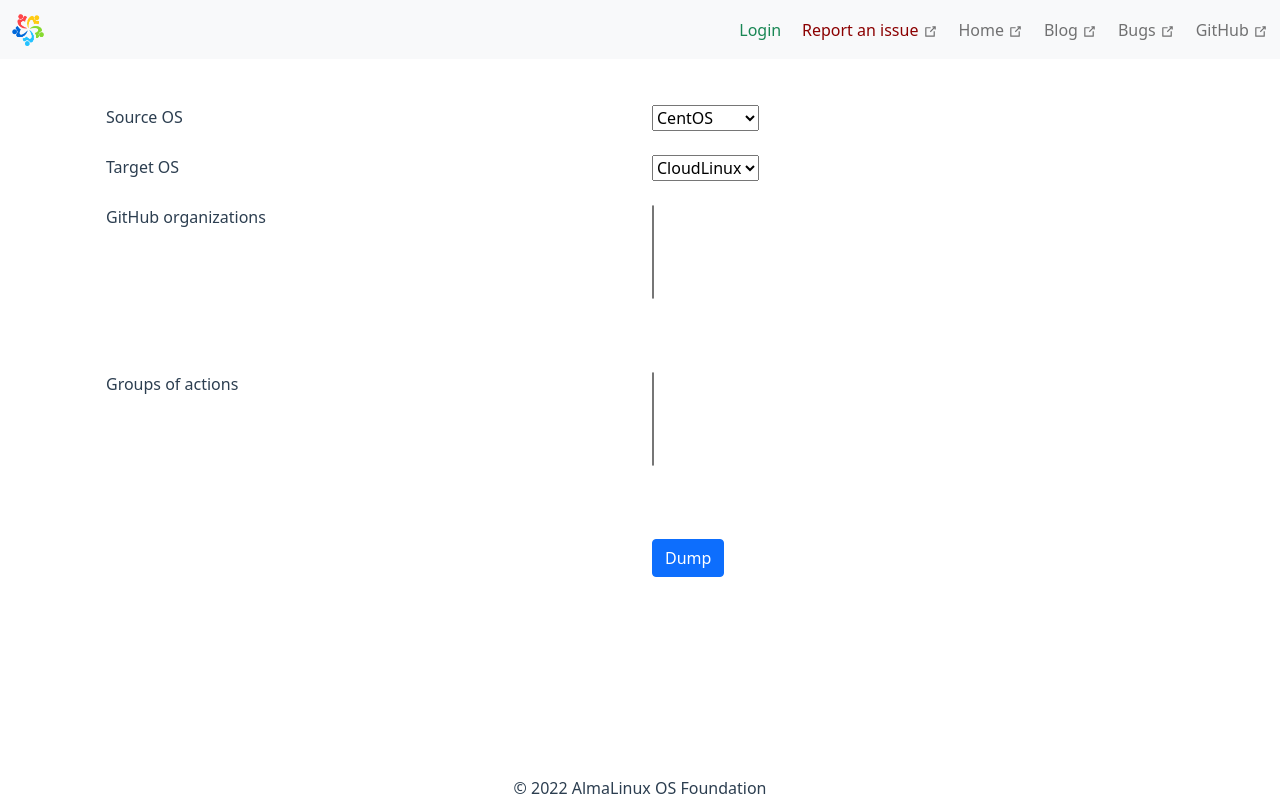
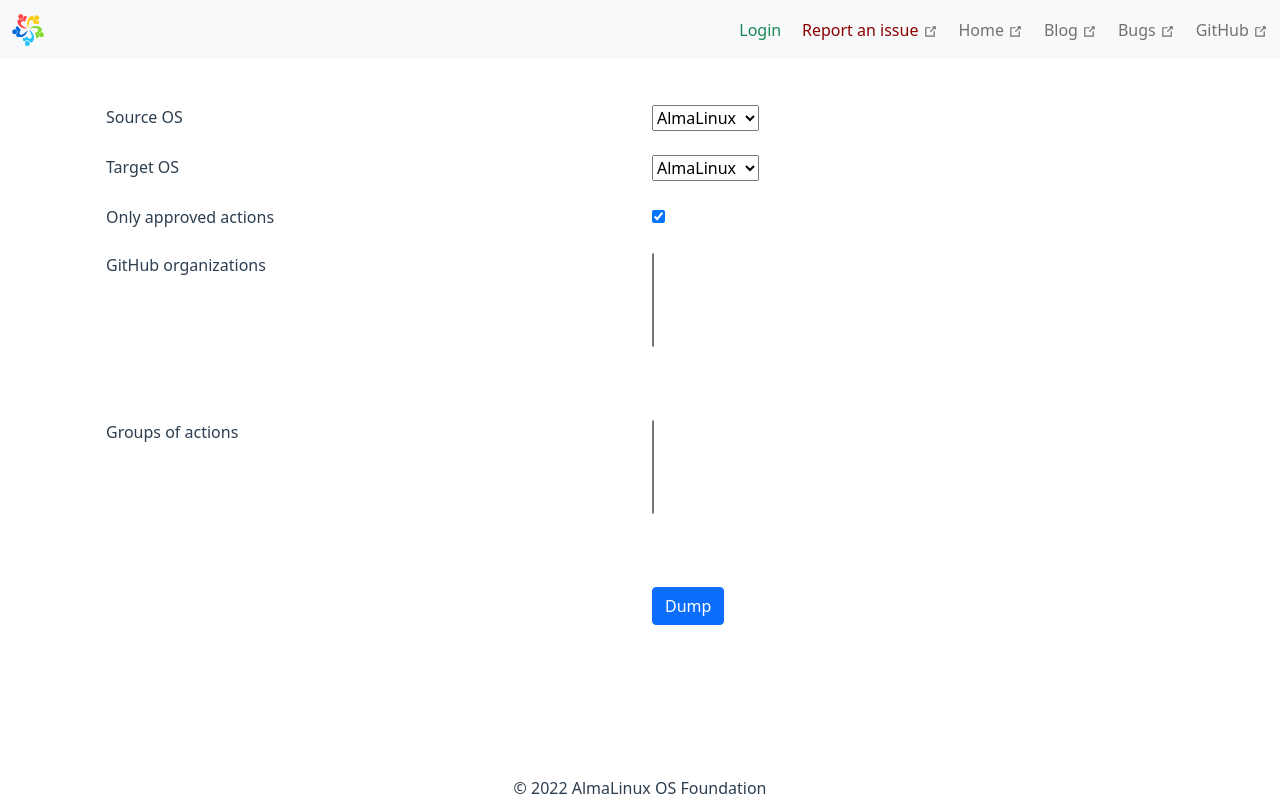
Before and after one commit to AlmaLinux/pes, a Flask app: template src/backend/templates/dump.html in a window 1280 px wide. Run offline with Flask 2, Linux system fonts and the light colour scheme; the template is opened without the code that fills it: values that come from a table or form of the project are taken from there, others are empty; parts of the project's set-up code (start-up, migrations or seed data) failed here and were passed over; some libraries are stand-ins or nearby versions.

Commit message:
- It's added abilities:   - Bulk upload to a specific organization   - Dump non-approved actions

```diff
--- a/src/backend/api/handlers.py
+++ b/src/backend/api/handlers.py
@@ -27,6 +27,7 @@
 from common.forms import (
     AddAction,
     AddGroupActions,
+    BulkUpload,
 )
 from common.sentry import (
     get_logger,
@@ -183,6 +184,7 @@
         target_release: str,
         organizations: list[str],
         groups: list[str],
+        only_approved: bool,
 ):
     legal_notice_value = f'Copyright (c) {datetime.datetime.utcnow().year} ' \
                          f'Oracle, AlmaLinux OS Foundation'
@@ -203,20 +205,27 @@
 
     actions = []
     if not organizations and not groups:
-        actions = get_actions()
+        actions = get_actions(
+            action_data=ActionData(
+                is_approved=True if only_approved else None,
+            )
+        )
     for org in organizations:
         github_org = get_github_org(
             github_org_data=GitHubOrgData(github_id=int(org))
         )
         actions.extend(action for action in get_actions(
             action_data=ActionData(
-                is_approved=True,
+                is_approved=True if only_approved else None,
                 github_org=github_org,
             )
         ) if action not in actions)
     for group in groups:
         actions.extend(
-            action for action in get_group_actions(group_id=int(group))
+            action for action in get_group_actions(
+                group_id=int(group),
+                only_approved=only_approved,
+            )
             if action not in actions
         )
     result = {
@@ -238,12 +247,17 @@
     return result
 
 
-def bulk_upload_handler(json_dict: dict) -> None:
+def bulk_upload_handler(json_dict: dict, bulk_upload_form: BulkUpload) -> None:
     if 'packageinfo' not in json_dict:
         raise BadRequestFormatExceptioin('The JSON has no field "packageinfo"')
     actions = json_dict['packageinfo']
+    org_choices_dict = dict(bulk_upload_form.org.choices)
     for i, action in enumerate(actions):
         action['action'] = ActionType.get_name(action['action'])
+        action['org'] = {
+            'name': org_choices_dict[bulk_upload_form.org.data],
+            'github_id': int(bulk_upload_form.org.data),
+        }
         action.pop('id', None)
         for root_key in (
             'initial_release',
@@ -273,6 +287,7 @@
         target_release: str,
         organizations: list[int],
         groups: list[int],
+        only_approved: bool,
 ) -> TestResponse:
     result = create_flask_client().get(
         url_for('dump'),
@@ -281,6 +296,7 @@
             'target_release': target_release,
             'orgs': organizations,
             'groups': groups,
+            'only_approved': only_approved,
         }),
         headers=list(request.headers),
         content_type='application/json',
@@ -490,10 +506,19 @@
     return group
 
 
-def get_group_actions(group_id: int) -> list[ActionData]:
+def get_group_actions(
+        group_id: int,
+        only_approved: bool,
+) -> list[ActionData]:
     with session_scope() as db_session:
         group = db_session.query(Group).get(group_id)
-        return [action.to_dataclass() for action in group.actions]
+        return [action.to_dataclass() for action in group.actions
+        # TODO: refactor it to separate function with condition
+        # True True True - select only approved and non-approved will be rejected
+        # True False False - select only approved and non-approved will be rejected
+        # False False True - select any actions
+        # False True True - select any actions
+                if only_approved - action.is_approved <= 0]
 
 
 def approve_pull_request(data: dict[str, int]):
--- a/src/backend/common/forms.py
+++ b/src/backend/common/forms.py
@@ -22,19 +22,25 @@
     Field,
     HiddenField,
     SelectMultipleField,
+
 )
 from wtforms.widgets import TextArea
 
 SOURCE_RELEASES = [
+    'AlmaLinux',
     'CentOS',
     'OL',
     'CloudLinux',
 ]
 
 TARGET_RELEASES = [
-    'CloudLinux'
+    'AlmaLinux',
+    'CentOS',
+    'OL',
+    'Rocky',
+    'EuroLinux',
+    'CloudLinux',
 ]
-TARGET_RELEASES = sorted(get_releases_list()) + TARGET_RELEASES
 
 
 class AddActionsToGroups(FlaskForm):
@@ -53,6 +59,13 @@
         validators=[
             validators.DataRequired(),
         ],
+    )
+    org = SelectField(
+        'GitHub organization',
+        validators=[
+            validators.DataRequired(),
+        ],
+        choices=[]
     )
 
 
@@ -79,6 +92,10 @@
     groups = SelectMultipleField(
         'Groups of actions',
         choices=[],
+    )
+    only_approved = BooleanField(
+        'Only approved actions',
+        default=True,
     )
 
 
@@ -203,11 +220,7 @@
         validators=[
             generic_release_validator,
         ],
-        choices=[
-            '',
-            'CentOS',
-            'OL',
-        ]
+        choices=TARGET_RELEASES
     )
     source_major_version = IntegerField(
         'Source major version',
@@ -235,7 +248,7 @@
         validators=[
             validators.Optional(),
         ],
-        choices=[''] + get_releases_list()
+        choices=TARGET_RELEASES
     )
     target_major_version = IntegerField(
         'Target major version',
--- a/src/backend/db/json_schemas.py
+++ b/src/backend/db/json_schemas.py
@@ -168,7 +168,6 @@
     },
     "required": [
         "action",
-        "org",
         "in_packageset",
         "out_packageset",
         "initial_release",
@@ -535,7 +534,6 @@
     "required": [
         "id",
         "action",
-        "org",
         "in_packageset",
         "out_packageset",
         "initial_release",
@@ -579,6 +577,9 @@
                 "type": "string"
             }
         },
+        "only_approved": {
+            "type": "boolean",
+        },
     },
     "required": [
         "source_release",
--- a/src/backend/main.py
+++ b/src/backend/main.py
@@ -158,6 +158,7 @@
 @membership_requires
 def bulk_upload():
     bulk_upload_form = BulkUpload()
+    bulk_upload_form.org.choices = get_user_organizations()
     data = {
         'main_title': 'Bulk upload',
         'form': bulk_upload_form,
@@ -169,7 +170,10 @@
             json_dict = json.load(bulk_upload_form.uploaded_file.data)
         except json.JSONDecodeError:
             raise BadRequestFormatExceptioin('The JSON file is incorrect')
-        bulk_upload_handler(json_dict=json_dict)
+        bulk_upload_handler(
+            json_dict=json_dict,
+            bulk_upload_form=bulk_upload_form,
+        )
         data['is_uploaded'] = True,
     return render_template('bulk_upload.html', **data)
 
@@ -193,6 +197,7 @@
             target_release=dump_form.target_release.data,
             organizations=dump_form.orgs.data,
             groups=dump_form.groups.data,
+            only_approved=dump_form.only_approved.data,
         )
         return jsonify_response(
             result=req.json,
@@ -495,6 +500,7 @@
         target_release=data['target_release'],
         organizations=data.get('orgs', []),
         groups=data.get('groups', []),
+        only_approved=data.get('only_approved', True),
     )
 
 
--- a/src/backend/templates/dump.html
+++ b/src/backend/templates/dump.html
@@ -22,6 +22,16 @@
                 <div class="col-sm">
                     {{ form.target_release }}
                     <span class="text-danger">{{ ', '.join(form.errors[form.target_release.name]) }}</span>
+                </div>
+            </div>
+            &nbsp;
+            <div class="row">
+                <div class="col-sm">
+                    {{ form.only_approved.label }}
+                </div>
+                <div class="col-sm">
+                    {{ form.only_approved }}
+                    <span class="text-danger">{{ ', '.join(form.errors[form.only_approved.name]) }}</span>
                 </div>
             </div>
             &nbsp;
```
Also changed, not shown: src/backend/templates/bulk_upload.html (+17 -0 lines).
